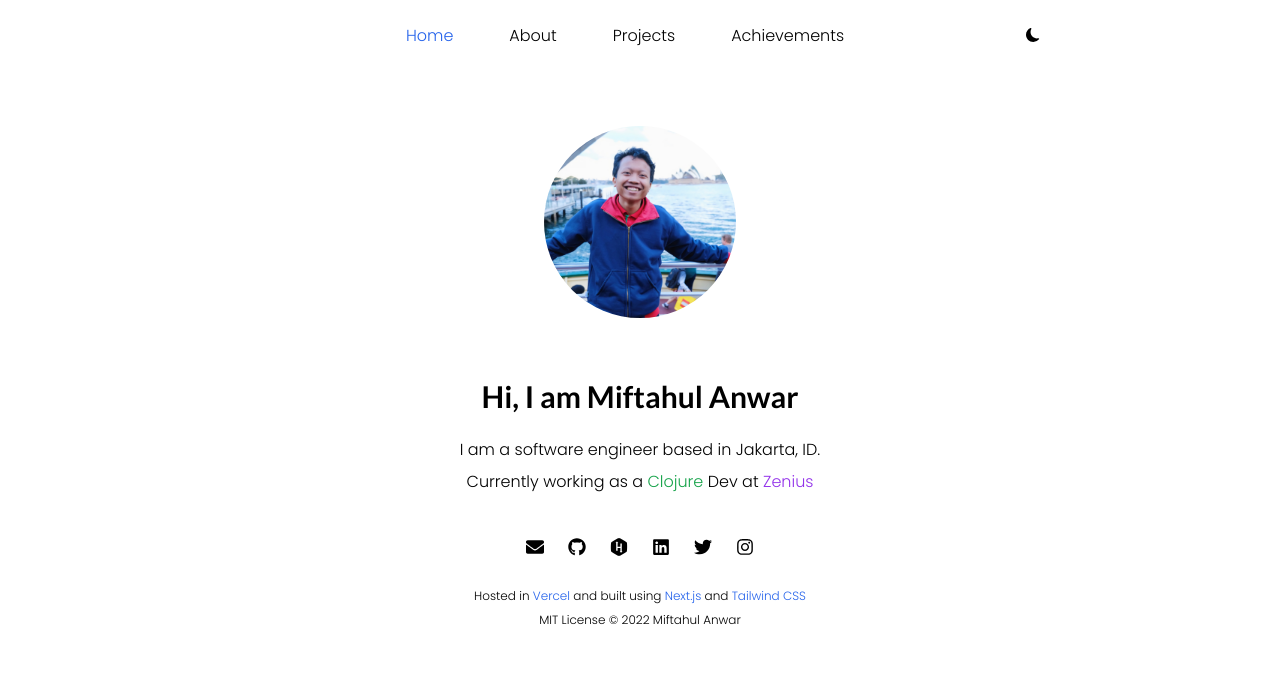
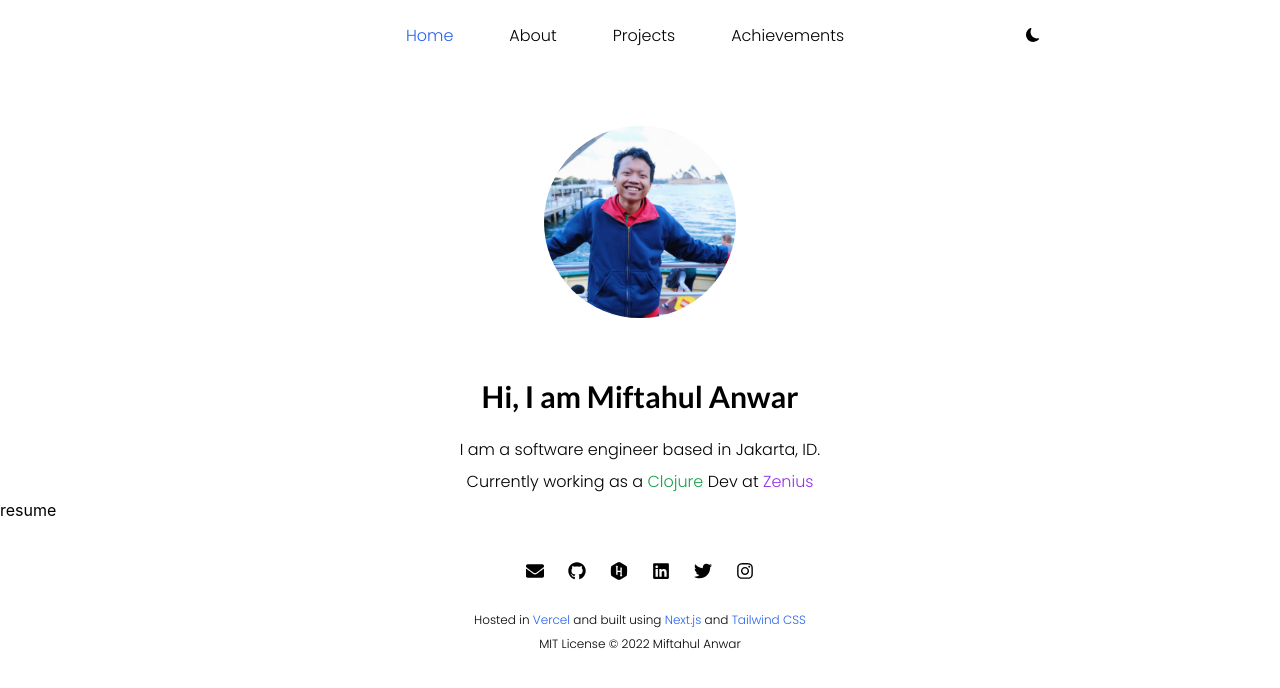
Before and after one commit to mifwar/personal_site, a Next.js app: page / in a window 1280 px wide. Shown: the top 688 px of the page. Built offline with nearby package versions, Linux system fonts and the light colour scheme.

Commit message:
add resume button

```diff
--- a/pages/index.js
+++ b/pages/index.js
@@ -1,5 +1,7 @@
 import Head from "next/head";
 import Image from "next/image";
+import Link from "next/link";
+
 import profile from "../public/MiftahulAnwarCropped.jpg";
 import React, { useEffect } from "react";
 
@@ -73,6 +75,14 @@ const Home = () => {
               </a>
             </h2>
           </div>
+          <Link
+            href="/resume.pdf"
+            className={"btn-resume ".concat(darkMode ? "dark" : "")}
+            target="_blank"
+            rel="noopener noreferrer"
+          >
+            resume
+          </Link>
           <Social />
           <Footer />
         </section>
```
